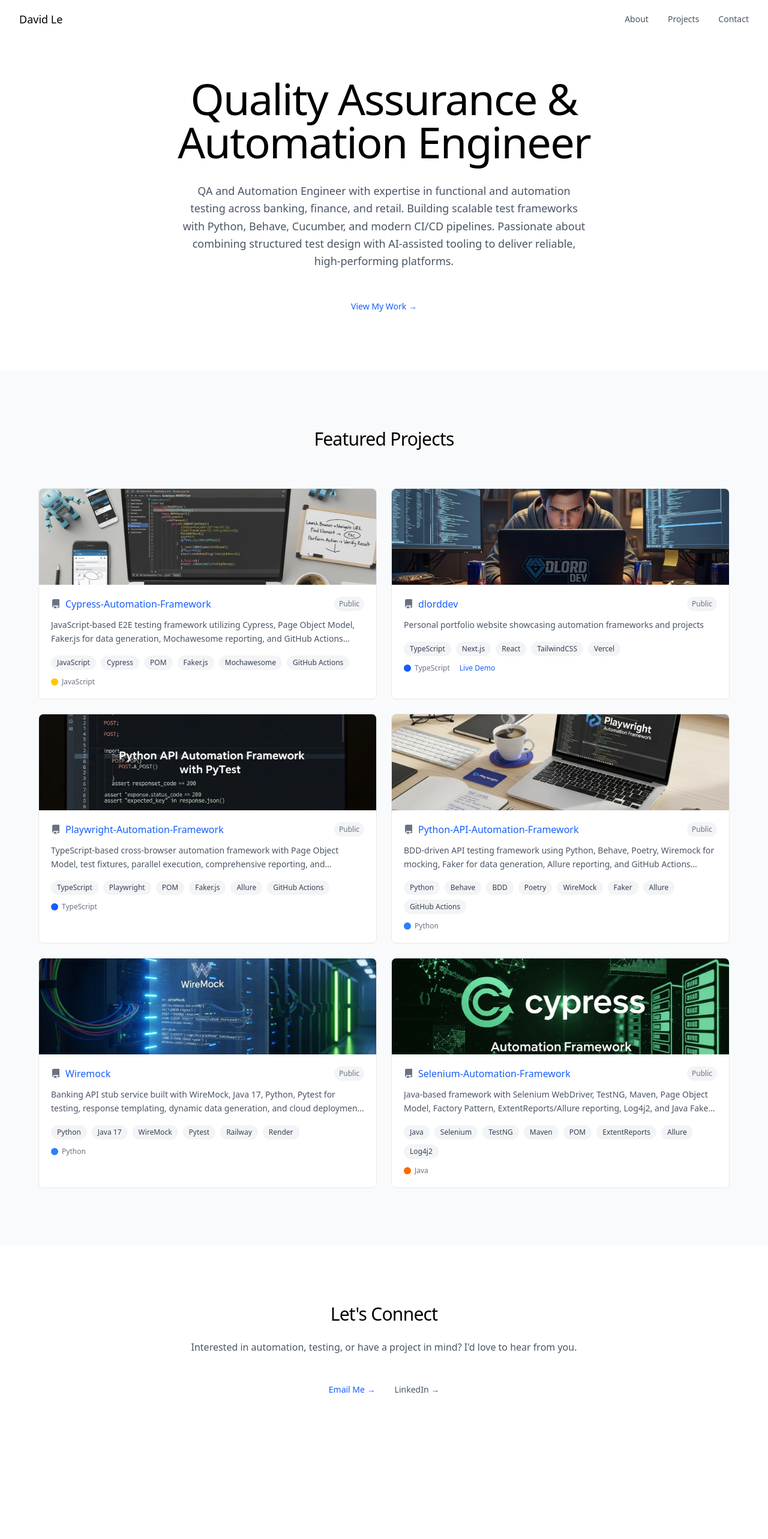
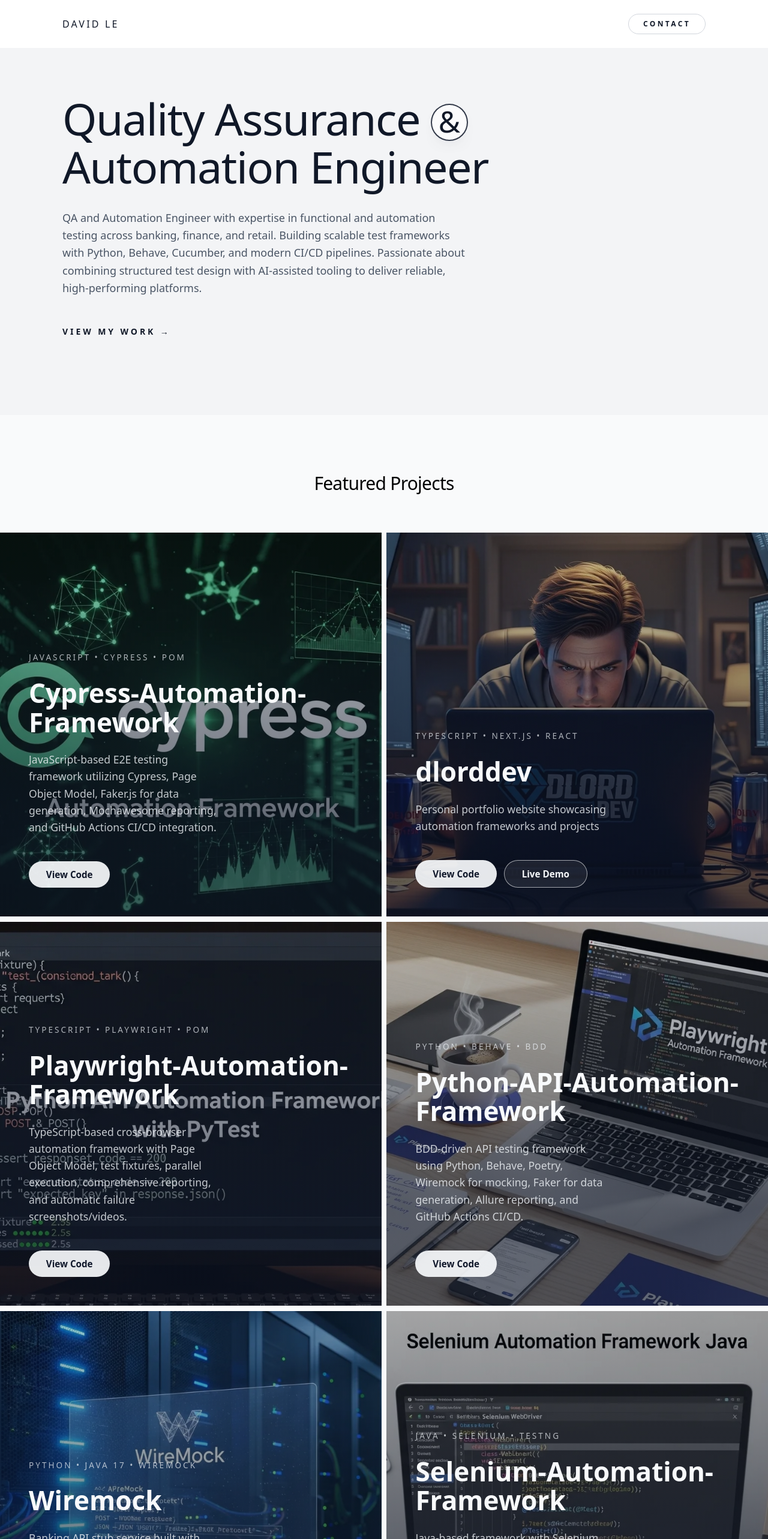
Before and after one commit to daviiidle/dlorddev, a Next.js app in the folder personal-website/: page / in a window 1280 px wide. Shown: the top 2566 px of the page at 60% size. Before the commit the page ends 2423 px from the top, so only its background shows below. Built offline with nearby package versions, Linux system fonts and the light colour scheme.

Commit message:
before hosting

```diff
--- a/personal-website/package.json
+++ b/personal-website/package.json
@@ -10,6 +10,7 @@
   },
   "dependencies": {
     "@playwright/test": "^1.55.0",
+    "framer-motion": "^12.23.22",
     "next": "15.5.2",
     "playwright": "^1.55.0",
     "react": "19.1.0",
--- a/personal-website/src/app/globals.css
+++ b/personal-website/src/app/globals.css
@@ -4,3 +4,288 @@
   --font-sans: var(--font-geist-sans);
   --font-mono: var(--font-geist-mono);
 }
+
+.hero-title {
+  display: inline;
+  letter-spacing: -0.02em;
+}
+
+.hero-title-fragment {
+  display: inline;
+}
+
+.hero-ampersand {
+  display: inline-flex;
+  align-items: center;
+  justify-content: center;
+  width: clamp(3rem, 6.5vw, 3.9rem);
+  aspect-ratio: 1 / 1;
+  border-radius: 9999px;
+  border: 2px solid rgba(15, 23, 42, 0.85);
+  font-size: clamp(2.1rem, 4.75vw, 3.1rem);
+  font-weight: 500;
+  letter-spacing: 0;
+  padding-bottom: 0.05em;
+  background: rgba(255, 255, 255, 0.65);
+  box-shadow:
+    inset 0 0 0 1px rgba(255, 255, 255, 0.65),
+    0 12px 30px -24px rgba(15, 23, 42, 0.75);
+  transform: translateY(-0.1em);
+}
+
+.hero-ampersand span {
+  line-height: 1;
+}
+
+.contact-pill {
+  display: inline-flex;
+  align-items: center;
+  justify-content: center;
+  gap: 0.35rem;
+  padding: 0.65rem 1.9rem;
+  border-radius: 9999px;
+  border: 1px solid rgba(15, 23, 42, 0.75);
+  background: white;
+  color: #0f172a;
+  font-size: 0.7rem;
+  font-weight: 600;
+  letter-spacing: 0.35em;
+  text-transform: uppercase;
+  transition: background 0.3s ease, color 0.3s ease, border-color 0.3s ease, transform 0.3s ease;
+}
+
+.contact-pill:hover {
+  background: rgba(15, 23, 42, 0.05);
+  transform: translateY(-2px);
+}
+
+.contact-pill--secondary {
+  border-color: rgba(15, 23, 42, 0.25);
+  background: rgba(255, 255, 255, 0.6);
+  color: rgba(15, 23, 42, 0.7);
+}
+
+.contact-pill--secondary:hover {
+  background: rgba(15, 23, 42, 0.08);
+  border-color: rgba(15, 23, 42, 0.4);
+  color: rgba(15, 23, 42, 0.85);
+}
+
+.certifications-card {
+  display: grid;
+  grid-template-columns: repeat(auto-fit, minmax(260px, 1fr));
+  gap: clamp(2rem, 5vw, 3rem);
+  padding: clamp(1.75rem, 4vw, 2.5rem);
+  border-radius: clamp(1.5rem, 2vw, 2.25rem);
+  border: 1px solid rgba(15, 23, 42, 0.1);
+  background: rgba(255, 255, 255, 0.9);
+  color: #0f172a;
+  box-shadow: 0 30px 60px -45px rgba(15, 23, 42, 0.35);
+  align-items: center;
+}
+
+.certifications-card__media {
+  position: relative;
+  width: min(100%, 380px);
+  aspect-ratio: 3 / 2;
+  margin-inline: auto;
+}
+
+.certifications-card__image {
+  object-fit: contain;
+  object-position: center;
+}
+
+.certifications-card__content {
+  display: flex;
+  flex-direction: column;
+  gap: clamp(0.75rem, 2vw, 1.5rem);
+}
+
+.certifications-card__eyebrow {
+  font-size: 0.7rem;
+  letter-spacing: 0.42em;
+  text-transform: uppercase;
+  color: rgba(15, 23, 42, 0.6);
+  font-weight: 600;
+}
+
+.certifications-card__heading {
+  font-size: clamp(1.6rem, 3.4vw, 2.4rem);
+  font-weight: 500;
+  line-height: 1.2;
+  letter-spacing: -0.01em;
+  color: #0f172a;
+}
+
+.certifications-card__description {
+  font-size: clamp(0.95rem, 2vw, 1.05rem);
+  color: rgba(15, 23, 42, 0.7);
+  max-width: 28ch;
+  line-height: 1.6;
+}
+
+@media (max-width: 768px) {
+  .certifications-card__media {
+    width: 100%;
+    aspect-ratio: 3 / 1.8;
+  }
+}
+
+.projects-grid-wrapper {
+  width: 100vw;
+  margin-left: calc(50% - 50vw);
+  margin-right: calc(50% - 50vw);
+  padding-inline: 0;
+}
+
+.projects-grid {
+  display: grid;
+  gap: clamp(0.2625rem, 0.7vw, 0.7rem);
+  grid-template-columns: repeat(auto-fit, minmax(320px, 1fr));
+  width: 100%;
+  min-height: 100%;
+}
+
+@media (min-width: 1024px) {
+  .projects-grid {
+    grid-template-columns: repeat(2, minmax(0, 1fr));
+  }
+}
+
+.project-tile {
+  position: relative;
+  isolation: isolate;
+  overflow: hidden;
+  border-radius: 0;
+  min-height: clamp(520px, 80vh, 960px);
+  display: flex;
+  align-items: flex-end;
+  background: #0f172a;
+  transition: transform 0.4s ease, filter 0.4s ease;
+}
+
+.project-tile:hover {
+  transform: scale(1.005);
+  filter: brightness(1.03);
+}
+
+.project-media {
+  position: absolute;
+  inset: 0;
+  z-index: -2;
+}
+
+.project-media__image {
+  object-fit: cover;
+  width: 100%;
+  height: 100%;
+}
+
+.project-media__placeholder {
+  position: absolute;
+  inset: 0;
+  display: flex;
+  align-items: center;
+  justify-content: center;
+  background: linear-gradient(135deg, #0f172a, #312e81);
+  font-size: clamp(3rem, 12vw, 8rem);
+  opacity: 0.75;
+}
+
+.project-overlay {
+  position: absolute;
+  inset: 0;
+  background: linear-gradient(180deg, rgba(15, 23, 42, 0.25) 0%, rgba(15, 23, 42, 0.75) 75%);
+  opacity: 0.85;
+  z-index: -1;
+  transition: opacity 0.4s ease;
+}
+
+.project-tile:hover .project-overlay {
+  opacity: 0.7;
+}
+
+.project-content {
+  position: relative;
+  width: 100%;
+  padding: clamp(1.75rem, 4vw, 3rem);
+  display: flex;
+  flex-direction: column;
+  gap: clamp(0.75rem, 1.9vw, 1.75rem);
+  color: #f8fafc;
+  text-align: left;
+}
+
+.project-meta {
+  font-size: 0.85rem;
+  letter-spacing: 0.22em;
+  text-transform: uppercase;
+  color: rgba(241, 245, 249, 0.7);
+  font-weight: 500;
+}
+
+.project-title {
+  font-size: clamp(1.8rem, 3.5vw, 2.75rem);
+  font-weight: 600;
+  line-height: 1.1;
+}
+
+.project-description {
+  max-width: min(32ch, 90%);
+  color: rgba(241, 245, 249, 0.8);
+  font-size: clamp(1rem, 2vw, 1.1rem);
+  line-height: 1.6;
+}
+
+.project-actions {
+  display: flex;
+  flex-wrap: wrap;
+  gap: 0.75rem;
+  margin-top: clamp(0.5rem, 1.5vw, 1.5rem);
+}
+
+.project-button {
+  display: inline-flex;
+  align-items: center;
+  justify-content: center;
+  border-radius: 9999px;
+  font-weight: 600;
+  font-size: 0.95rem;
+  padding: 0.65rem 1.8rem;
+  transition: transform 0.3s ease, background 0.3s ease, box-shadow 0.3s ease, border-color 0.3s ease;
+}
+
+.project-button--primary {
+  background: rgba(248, 250, 252, 0.92);
+  color: #0f172a;
+  box-shadow: 0 18px 40px -24px rgba(248, 250, 252, 0.75);
+}
+
+.project-button--primary:hover {
+  background: #ffffff;
+  transform: translateY(-2px);
+  box-shadow: 0 24px 50px -20px rgba(248, 250, 252, 0.85);
+}
+
+.project-button--secondary {
+  border: 1px solid rgba(248, 250, 252, 0.6);
+  color: #f8fafc;
+  background: rgba(248, 250, 252, 0.08);
+}
+
+.project-button--secondary:hover {
+  border-color: rgba(248, 250, 252, 0.9);
+  background: rgba(248, 250, 252, 0.18);
+  transform: translateY(-2px);
+}
+
+@media (max-width: 767px) {
+  .project-tile {
+    min-height: clamp(480px, 90vh, 720px);
+  }
+
+  .project-content {
+    align-items: flex-start;
+  }
+}
--- a/personal-website/src/app/page.tsx
+++ b/personal-website/src/app/page.tsx
@@ -1,163 +1,267 @@
+"use client";
+
 import Image from "next/image";
+import { motion } from "framer-motion";
+import { useEffect } from "react";
 import { siteContent } from "@/content/siteContent";
 
 export default function Home() {
+  useEffect(() => {
+    // Scroll to top on page load
+    window.scrollTo(0, 0);
+  }, []);
+
+  const heroTitleParts = siteContent.hero.title.split(" & ");
+
   return (
     <div className="min-h-screen bg-white">
       {/* Navigation */}
-      <nav className="fixed top-0 w-full bg-white/95 backdrop-blur-sm z-50">
-        <div className="max-w-7xl mx-auto px-4 sm:px-6 lg:px-8">
-          <div className="flex justify-between h-16 items-center">
-            <div className="font-medium text-lg text-black">
+      <motion.nav
+        initial={{ y: -100, opacity: 0 }}
+        animate={{ y: 0, opacity: 1 }}
+        transition={{ duration: 0.6, ease: "easeOut" }}
+        className="fixed top-0 w-full bg-white/95 backdrop-blur-sm z-50"
+      >
+        <div className="max-w-6xl mx-auto px-6 lg:px-10">
+          <div className="flex justify-between h-20 items-center">
+            <motion.div
+              initial={{ opacity: 0 }}
+              animate={{ opacity: 1 }}
+              transition={{ delay: 0.3, duration: 0.5 }}
+              className="text-base font-medium tracking-[0.2em] uppercase text-gray-900"
+            >
               {siteContent.navigation.brand}
-            </div>
-            <div className="hidden md:flex space-x-8">
-              <a href="#about" className="text-gray-600 hover:text-black transition-colors text-sm">
-                {siteContent.navigation.links.about}
-              </a>
-              <a href="#projects" className="text-gray-600 hover:text-black transition-colors text-sm">
-                {siteContent.navigation.links.projects}
-              </a>
-              <a href="#contact" className="text-gray-600 hover:text-black transition-colors text-sm">
+            </motion.div>
+            <motion.a
+              href="#contact"
+              initial={{ opacity: 0, y: -12 }}
+              animate={{ opacity: 1, y: 0 }}
+              transition={{ delay: 0.4, duration: 0.4 }}
+              className="hidden md:inline-flex items-center justify-center rounded-full border border-gray-300 bg-white px-6 py-2 text-xs font-semibold tracking-[0.28em] uppercase text-gray-900 hover:bg-gray-100 transition-colors"
+            >
               {siteContent.navigation.links.contact}
-              </a>
+            </motion.a>
           </div>
         </div>
-        </div>
-      </nav>
+      </motion.nav>
 
       {/* Hero Section */}
-      <section id="about" className="pt-32 pb-24 px-6">
-        <div className="max-w-4xl mx-auto text-center">
-          <h1 className="text-6xl md:text-7xl font-light text-black mb-8 tracking-tight">
-            {siteContent.hero.title}
-          </h1>
-          <p className="text-lg text-gray-600 mb-12 max-w-2xl mx-auto leading-relaxed">
+      <section
+        id="about"
+        className="relative isolate overflow-hidden bg-gray-100 pt-40 pb-32"
+      >
+        <div className="mx-auto max-w-6xl px-6 lg:px-10">
+          <motion.h1
+            initial={{ opacity: 0, y: 20 }}
+            animate={{ opacity: 1, y: 0 }}
+            transition={{ delay: 0.2, duration: 0.8, ease: "easeOut" }}
+            className="hero-title text-left text-5xl sm:text-6xl md:text-[4.6rem] leading-[1.04] font-medium text-gray-900 max-w-3xl"
+          >
+            {heroTitleParts.length === 2 ? (
+              <>
+                <span className="hero-title-fragment">{heroTitleParts[0]}</span>{" "}
+                <span className="hero-ampersand" aria-hidden="true">
+                  <span>&</span>
+                </span>
+                <br />
+                <span className="hero-title-fragment">{heroTitleParts[1]}</span>
+              </>
+            ) : (
+              siteContent.hero.title
+            )}
+          </motion.h1>
+          <motion.p
+            initial={{ opacity: 0, y: 20 }}
+            animate={{ opacity: 1, y: 0 }}
+            transition={{ delay: 0.4, duration: 0.8, ease: "easeOut" }}
+            className="mt-8 max-w-2xl text-left text-base md:text-lg text-gray-600 leading-relaxed"
+          >
             {siteContent.hero.subtitle}
-          </p>
-          <a
+          </motion.p>
+          <motion.a
             href="#projects"
-            className="inline-block text-blue-600 hover:text-blue-700 transition-colors text-sm font-medium"
+            initial={{ opacity: 0, scale: 0.8 }}
+            animate={{ opacity: 1, scale: 1 }}
+            transition={{ delay: 0.6, duration: 0.5, ease: "easeOut" }}
+            whileHover={{ scale: 1.05 }}
+            whileTap={{ scale: 0.95 }}
+            className="mt-12 inline-flex items-center text-sm font-semibold tracking-[0.28em] uppercase text-gray-900 hover:text-black transition-colors"
           >
             {siteContent.hero.cta.primary} →
-          </a>
+          </motion.a>
         </div>
       </section>
 
       {/* Projects Section */}
-      <section id="projects" className="py-24 px-6 bg-gray-50">
-        <div className="max-w-6xl mx-auto">
-          <h2 className="text-3xl font-light text-center text-black mb-16 tracking-tight">
+      <section id="projects" className="py-24 bg-gray-50">
+        <div className="max-w-4xl mx-auto px-6 text-center">
+          <motion.h2
+            initial={{ opacity: 0, y: 20 }}
+            whileInView={{ opacity: 1, y: 0 }}
+            viewport={{ once: true, margin: "-100px" }}
+            transition={{ duration: 0.6 }}
+            className="text-3xl font-light text-black mb-16 tracking-tight"
+          >
             {siteContent.projects.title}
-          </h2>
-          <div className="grid grid-cols-1 md:grid-cols-2 gap-6">
+          </motion.h2>
+        </div>
+        <div className="projects-grid-wrapper">
+          <div className="projects-grid">
             {siteContent.projects.items.map((project, index) => (
-              <a
-                key={index}
-                href={project.githubUrl}
-                target="_blank"
-                rel="noopener noreferrer"
-                className="group block bg-white border border-gray-200 rounded-lg overflow-hidden hover:border-gray-300 hover:shadow-md transition-all duration-200"
+              <motion.article
+                key={project.name}
+                initial={{ opacity: 0, y: 30 }}
+                whileInView={{ opacity: 1, y: 0 }}
+                viewport={{ once: true, margin: "-50px" }}
+                transition={{
+                  duration: 0.5,
+                  delay: index * 0.1,
+                  ease: "easeOut"
+                }}
+                whileHover={{ scale: 1.02 }}
+                className="project-tile"
               >
-                {/* Project Image */}
+                <div className="project-media">
                   {project.image ? (
-                  <div className="w-full h-40 bg-gradient-to-br from-gray-100 to-gray-200 relative overflow-hidden">
                     <Image
                       src={project.image}
                       alt={project.name}
                       fill
                       sizes="(max-width: 768px) 100vw, 50vw"
-                      className="object-cover"
+                      className="project-media__image"
                       priority={index < 2}
                     />
-                  </div>
                   ) : (
-                  <div className="w-full h-40 bg-gradient-to-br from-gray-100 to-gray-200 flex items-center justify-center">
-                    <div className="text-6xl opacity-20">
-                      {project.technologies[0] === 'JavaScript' ? '🟨' :
-                       project.technologies[0] === 'TypeScript' ? '🔷' :
-                       project.technologies[0] === 'Python' ? '🐍' :
-                       project.technologies[0] === 'Java' ? '☕' :
-                       '📦'}
-                    </div>
+                    <div className="project-media__placeholder">
+                      {project.technologies[0] === "JavaScript"
+                        ? "🟨"
+                        : project.technologies[0] === "TypeScript"
+                        ? "🔷"
+                        : project.technologies[0] === "Python"
+                        ? "🐍"
+                        : project.technologies[0] === "Java"
+                        ? "☕"
+                        : "📦"}
                     </div>
                   )}
-
-                {/* Content */}
-                <div className="p-5">
-                  <div className="flex items-start justify-between mb-3">
-                    <div className="flex items-center gap-2">
-                      <svg className="w-4 h-4 text-gray-500" fill="currentColor" viewBox="0 0 16 16">
-                        <path d="M2 2.5A2.5 2.5 0 014.5 0h8.75a.75.75 0 01.75.75v12.5a.75.75 0 01-.75.75h-2.5a.75.75 0 110-1.5h1.75v-2h-8a1 1 0 00-.714 1.7.75.75 0 01-1.072 1.05A2.495 2.495 0 012 11.5v-9zm10.5-1V9h-8c-.356 0-.694.074-1 .208V2.5a1 1 0 011-1h8zM5 12.25v3.25a.25.25 0 00.4.2l1.45-1.087a.25.25 0 01.3 0L8.6 15.7a.25.25 0 00.4-.2v-3.25a.25.25 0 00-.25-.25h-3.5a.25.25 0 00-.25.25z"/>
-                      </svg>
-                      <h3 className="text-base font-medium text-blue-600 group-hover:text-blue-700">
-                        {project.name}
-                      </h3>
                 </div>
-                    <span className="text-xs text-gray-500 bg-gray-100 px-2 py-1 rounded-full">
-                      Public
-                    </span>
-                  </div>
-                  <p className="text-sm text-gray-600 mb-4 leading-relaxed line-clamp-2">
-                    {project.description}
+                <div className="project-overlay" />
+                <div className="project-content">
+                  <p className="project-meta">
+                    {project.technologies.slice(0, 3).join(" • ")}
                   </p>
-                  <div className="flex flex-wrap gap-2 mb-3">
-                    {project.technologies.map((tech, techIndex) => (
-                      <span
-                        key={techIndex}
-                        className="text-xs text-gray-700 bg-gray-100 px-2.5 py-1 rounded-full"
+                  <h3 className="project-title">{project.name}</h3>
+                  <p className="project-description">{project.description}</p>
+                  <div className="project-actions">
+                    <a
+                      href={project.githubUrl}
+                      target="_blank"
+                      rel="noopener noreferrer"
+                      className="project-button project-button--primary"
                     >
-                        {tech}
-                      </span>
-                    ))}
-                  </div>
-                  <div className="flex items-center gap-4 text-xs text-gray-500">
-                    <div className="flex items-center gap-1.5">
-                      <span className={`w-3 h-3 rounded-full ${
-                        project.technologies[0] === 'JavaScript' ? 'bg-yellow-400' :
-                        project.technologies[0] === 'TypeScript' ? 'bg-blue-600' :
-                        project.technologies[0] === 'Python' ? 'bg-blue-500' :
-                        project.technologies[0] === 'Java' ? 'bg-orange-500' :
-                        'bg-gray-400'
-                      }`}></span>
-                      <span>{project.technologies[0]}</span>
-                    </div>
+                      View Code
+                    </a>
                     {project.demoUrl && (
-                      <span className="text-blue-600">Live Demo</span>
+                      <a
+                        href={project.demoUrl}
+                        target="_blank"
+                        rel="noopener noreferrer"
+                        className="project-button project-button--secondary"
+                      >
+                        Live Demo
+                      </a>
                     )}
                   </div>
                 </div>
-              </a>
+              </motion.article>
             ))}
           </div>
         </div>
       </section>
 
+      {/* Certifications */}
+      <section id="certifications" className="bg-white py-20">
+        <div className="mx-auto max-w-6xl px-6 lg:px-10">
+          <motion.div
+            initial={{ opacity: 0, y: 20 }}
+            whileInView={{ opacity: 1, y: 0 }}
+            viewport={{ once: true }}
+            transition={{ duration: 0.5 }}
+            className="certifications-card"
+          >
+            <div className="certifications-card__media">
+              <Image
+                src="/images/certifications.png"
+                alt="ISTQB CTFL 4.0 and iSQI Certified Agile Essentials badges"
+                fill
+                sizes="(max-width: 768px) 100vw, 520px"
+                className="certifications-card__image"
+              />
+            </div>
+            <div className="certifications-card__content">
+              <p className="certifications-card__eyebrow">Certifications</p>
+              <h2 className="certifications-card__heading">
+                Validated expertise in QA fundamentals and agile delivery.
+              </h2>
+              <p className="certifications-card__description">
+                ISTQB® Certified Tester Foundation Level (CTFL 4.0) and iSQI® Certified Agile
+                Essentials.
+              </p>
+            </div>
+          </motion.div>
+        </div>
+      </section>
+
       {/* Contact Section */}
-      <section id="contact" className="py-24 px-6">
-        <div className="max-w-3xl mx-auto text-center">
-          <h2 className="text-3xl font-light text-black mb-6 tracking-tight">
+      <section
+        id="contact"
+        className="relative isolate overflow-hidden bg-gray-100 py-32"
+      >
+        <div className="mx-auto max-w-6xl px-6 lg:px-10">
+          <motion.h2
+            initial={{ opacity: 0, y: 20 }}
+            whileInView={{ opacity: 1, y: 0 }}
+            viewport={{ once: true }}
+            transition={{ duration: 0.6 }}
+            className="text-left text-sm font-semibold tracking-[0.42em] uppercase text-gray-500"
+          >
             {siteContent.contact.title}
-          </h2>
-          <p className="text-gray-600 mb-12 leading-relaxed">
+          </motion.h2>
+          <motion.p
+            initial={{ opacity: 0, y: 20 }}
+            whileInView={{ opacity: 1, y: 0 }}
+            viewport={{ once: true }}
+            transition={{ delay: 0.2, duration: 0.6 }}
+            className="mt-6 max-w-2xl text-left text-xl md:text-[1.45rem] leading-relaxed text-gray-900"
+          >
             {siteContent.contact.description}
-          </p>
-          <div className="flex justify-center gap-8">
-            <a
+          </motion.p>
+          <motion.div
+            initial={{ opacity: 0, y: 20 }}
+            whileInView={{ opacity: 1, y: 0 }}
+            viewport={{ once: true }}
+            transition={{ delay: 0.4, duration: 0.6 }}
+            className="mt-12 flex flex-wrap items-center gap-4"
+          >
+            <motion.a
               href={`mailto:${siteContent.contact.email.address}`}
-              className="text-blue-600 hover:text-blue-700 transition-colors text-sm"
+              whileHover={{ scale: 1.05 }}
+              whileTap={{ scale: 0.95 }}
+              className="contact-pill"
             >
-              {siteContent.contact.email.text} →
-            </a>
-            <a
+              <span>{siteContent.contact.email.text}</span>
+            </motion.a>
+            <motion.a
               href={siteContent.contact.linkedin.url}
               target="_blank"
               rel="noopener noreferrer"
-              className="text-gray-600 hover:text-black transition-colors text-sm"
+              whileHover={{ scale: 1.05 }}
+              whileTap={{ scale: 0.95 }}
+              className="contact-pill contact-pill--secondary"
             >
-              {siteContent.contact.linkedin.text} →
-            </a>
-          </div>
+              <span>{siteContent.contact.linkedin.text}</span>
+            </motion.a>
+          </motion.div>
         </div>
       </section>
     </div>
--- a/personal-website/src/content/siteContent.ts
+++ b/personal-website/src/content/siteContent.ts
@@ -85,7 +85,7 @@
         description: "JavaScript-based E2E testing framework utilizing Cypress, Page Object Model, Faker.js for data generation, Mochawesome reporting, and GitHub Actions CI/CD integration.",
         technologies: ["JavaScript", "Cypress", "POM", "Faker.js", "Mochawesome", "GitHub Actions"],
         githubUrl: "https://github.com/daviiidle/Cypress-Automation-Framework.",
-        image: "/images/cypress.webp",
+        image: "/images/selenium.webp",
       },
       {
         name: "dlorddev",
@@ -121,7 +121,7 @@
         description: "Java-based framework with Selenium WebDriver, TestNG, Maven, Page Object Model, Factory Pattern, ExtentReports/Allure reporting, Log4j2, and Java Faker for test data.",
         technologies: ["Java", "Selenium", "TestNG", "Maven", "POM", "ExtentReports", "Allure", "Log4j2"],
         githubUrl: "https://github.com/daviiidle/Selenium-Automation-Framework",
-        image: "/images/selenium.webp",
+        image: "/images/cypress.webp",
       },
     ],
   },
@@ -130,11 +130,11 @@
     description: "Interested in automation, testing, or have a project in mind? I'd love to hear from you.",
     email: {
       text: "Email Me",
-      address: "your.email@example.com",
+      address: "daviiidle@gmail.com",
     },
     linkedin: {
       text: "LinkedIn",
-      url: "https://linkedin.com/in/yourprofile",
+      url: "https://www.linkedin.com/in/david-le-2a3456a9/",
     },
   },
 };
```
Also changed, not shown: personal-website/public/images/certifications.png (added), 1 other file (tests, documents, lock files or other folders). Lines whose indentation alone changed are shown as unchanged.
